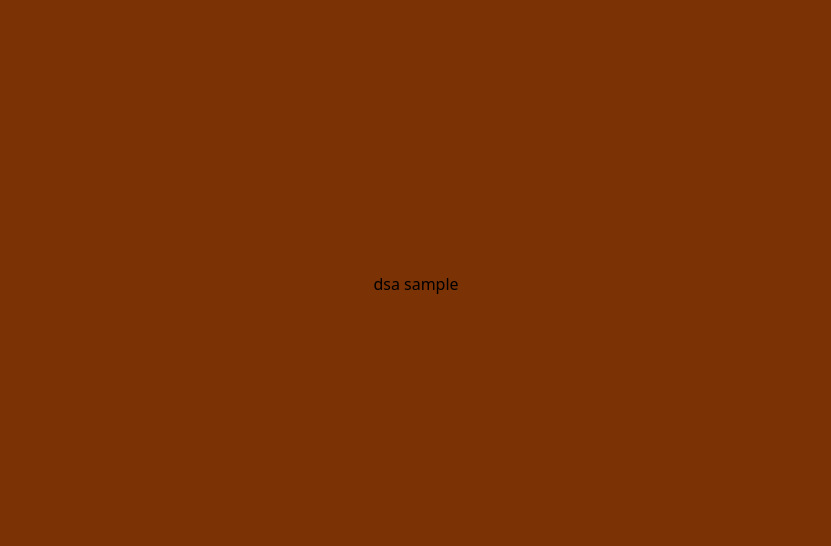
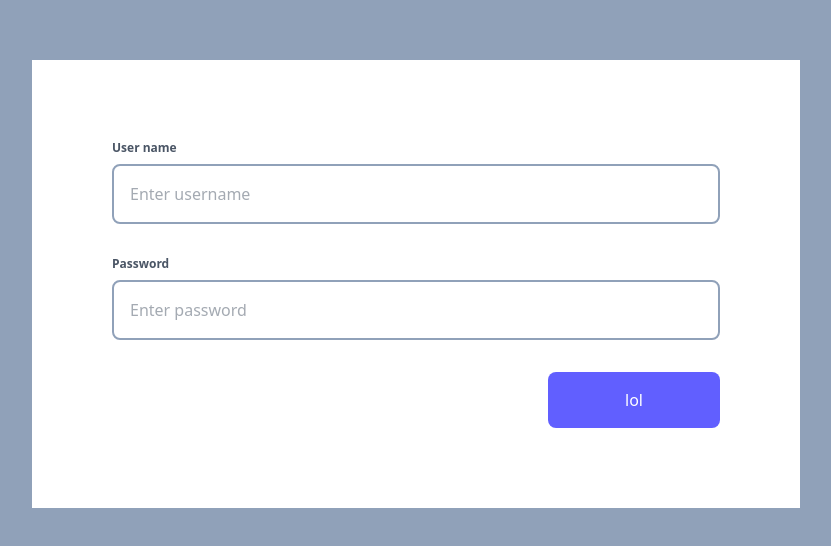
Before and after one commit to retrydp/vue-tailwind-sample-main, a Vue app: page / in a window 1280 px wide. Shown: the part 116-662 px from the top of the page, without its empty margins (224-1055 px from the left). Built offline with nearby package versions, Linux system fonts and the light colour scheme.

Commit message:
added some markup and fixed prettier issue

```diff
--- a/src/App.vue
+++ b/src/App.vue
@@ -1,10 +1,11 @@
 <script setup>
-import HelloWorld from './components/HelloWorld.vue'
+import Form from './components/Form.vue';
+
 </script>
 
 <template>
-  <div class="flex h-screen bg-amber-900 justify-center items-center">
-    <div class="lol ">dsa sample</div>
+  <div class="flex h-screen bg-slate-400 justify-center items-center">
+    <Form />
   </div>
 </template>
 
--- /dev/null
+++ b/src/components/Form.vue
@@ -0,0 +1,34 @@
+<script setup lang="ts">
+  const inputGroupStyle = 'flex flex-col gap-2';
+  const labelStyle = 'text-xs text-gray-600 font-bold';
+  const inputStyle = 'p-4 text-base text-gray-600 border-2 border-slate-400 rounded-lg w-full focus:outline-indigo-500';
+</script>
+<template>
+  <form class="flex  flex-col w-3xl bg-white p-5 md:p-20 gap-8">
+    <div :class="inputGroupStyle">
+      <label :class="labelStyle" for="username">User name</label>
+      <input
+        :class="inputStyle"
+        type="text"
+        name="username"
+        id="username"
+        placeholder="Enter username"
+        required
+      />
+    </div>
+    <div :class="inputGroupStyle">
+      <label :class="labelStyle" for="password">Password</label>
+      <input
+        :class="inputStyle"
+        type="password"
+        name="password"
+        id="password"
+        placeholder="Enter password"
+        required
+      />
+    </div>
+    <div class="flex justify-end">
+      <button class="bg-indigo-500 w-43 h-14 rounded-lg text-white">lol</button>
+    </div>
+  </form>
+</template>
--- a/src/components/HelloWorld.vue
+++ /dev/null
@@ -1,43 +0,0 @@
-<script setup>
-import { ref } from 'vue'
-
-defineProps({
-  msg: String,
-})
-
-const count = ref(0)
-</script>
-
-<template>
-  <h1>{{ msg }}</h1>
-
-  <div class="card">
-    <button type="button" @click="count++">count is {{ count }}</button>
-    <p>
-      Edit
-      <code>components/HelloWorld.vue</code> to test HMR
-    </p>
-  </div>
-
-  <p>
-    Check out
-    <a href="https://vuejs.org/guide/quick-start.html#local" target="_blank"
-      >create-vue</a
-    >, the official Vue + Vite starter
-  </p>
-  <p>
-    Learn more about IDE Support for Vue in the
-    <a
-      href="https://vuejs.org/guide/scaling-up/tooling.html#ide-support"
-      target="_blank"
-      >Vue Docs Scaling up Guide</a
-    >.
-  </p>
-  <p class="read-the-docs">Click on the Vite and Vue logos to learn more</p>
-</template>
-
-<style scoped>
-.read-the-docs {
-  color: #888;
-}
-</style>
--- a/src/style.css
+++ b/src/style.css
@@ -1,2 +1 @@
 @import 'tailwindcss';
-@import "tailwindcss/preflight.css"
```
